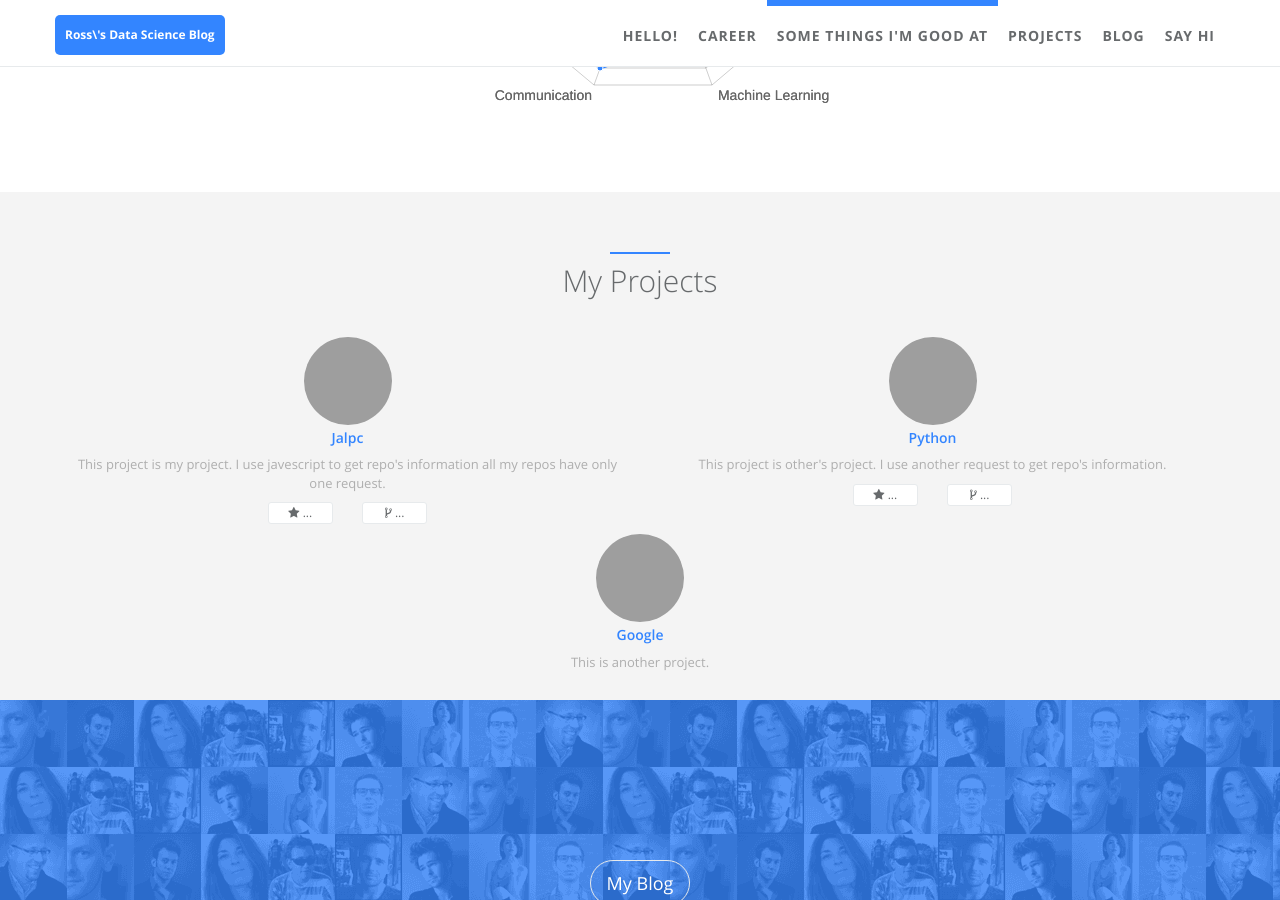
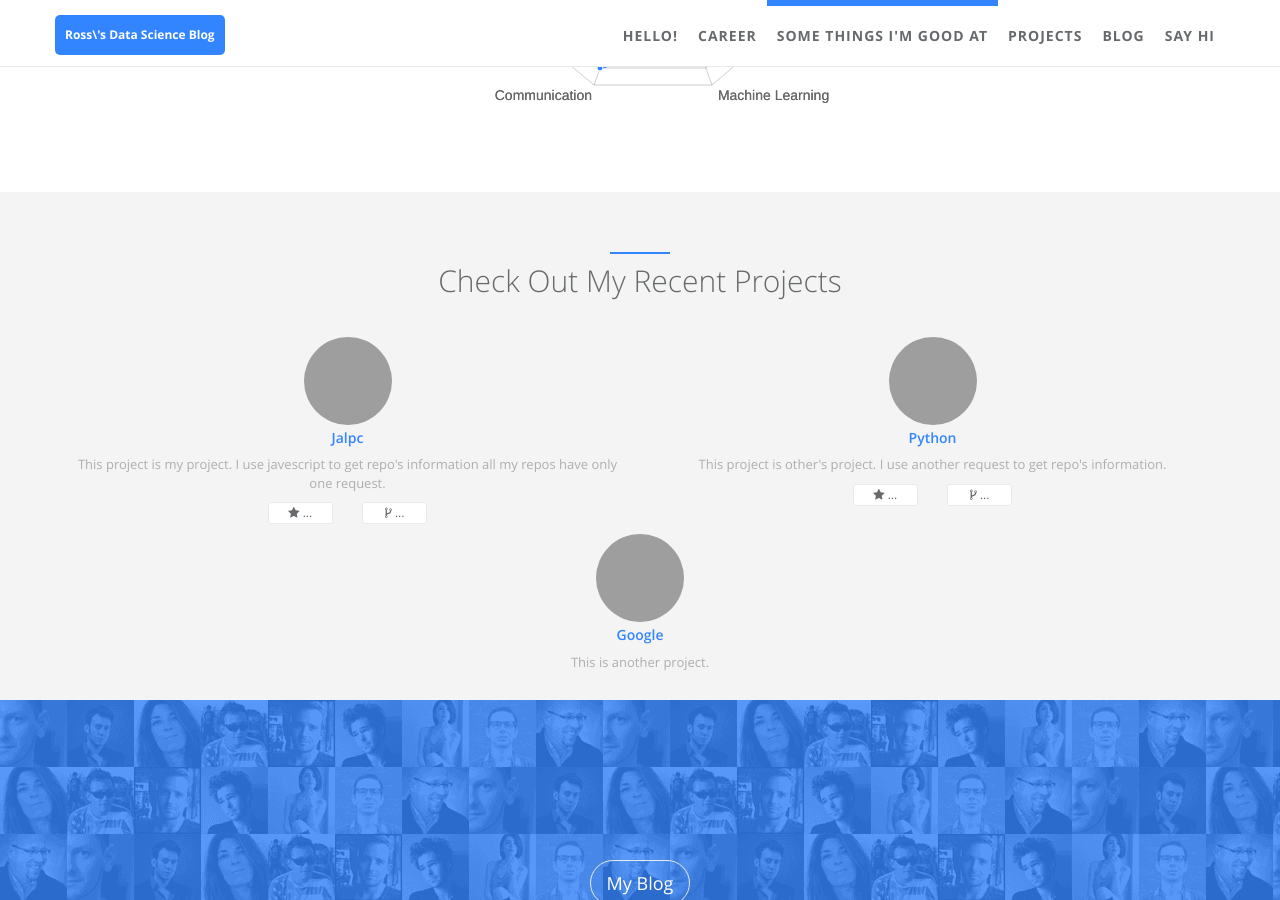
Before and after one commit to RossReisman/RossReisman.github.io, a Jekyll site: the page built from index.html, in a window 1280 px wide and 900 px high, scrolled down 2749 px, cut to the strip 0-900 px from the top of the window. Built offline with Jekyll 4.4.1, drawn with Linux system fonts in a browser that asks for light colours; grey boxes are pictures that could not be loaded.

Commit message:
Update projects.html

```diff
--- a/_includes/sections/projects.html
+++ b/_includes/sections/projects.html
@@ -2,7 +2,7 @@
     <div class="row m-b-lg">
         <div class="col-lg-12 text-center">
             <div class="navy-line"></div>
-            <h1><span data-i18n="projects.my_projects">My Projects</span></h1>
+            <h1><span data-i18n="projects.my_projects">Check Out My Recent Projects</span></h1>
         </div>
     </div>
     <div class="row">
```
